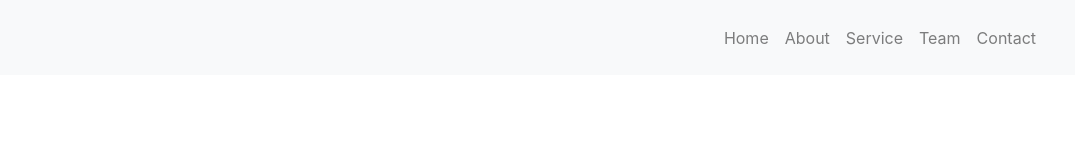
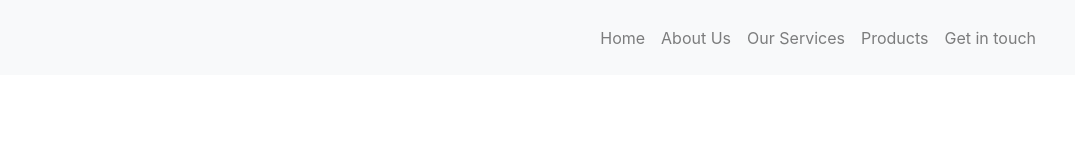
Before and after one commit to willokans/BootStrap4Site, a plain HTML site: page index.html in a window 1280 px wide. Shown: the full height of the page, 205-1280 px from the left. Drawn offline with nearby package versions, Linux system fonts and the light colour scheme.

Commit message:
update nav bar

```diff
--- a/index.html
+++ b/index.html
@@ -27,16 +27,16 @@
 					<a class="nav-link" href="#">Home</a>
 				</li>
 				<li class="nav-item">
-					<a class="nav-link" href="#">About</a>
+					<a class="nav-link" href="#">About Us</a>
 				</li>
 				<li class="nav-item">
-					<a class="nav-link" href="#">Service</a>
+					<a class="nav-link" href="#">Our Services</a>
 				</li>
 				<li class="nav-item">
-					<a class="nav-link" href="#">Team</a>
+					<a class="nav-link" href="#">Products</a>
 				</li>
 				<li class="nav-item">
-					<a class="nav-link" href="#">Contact</a>
+					<a class="nav-link" href="#">Get in touch</a>
 				</li>
 			</ul>
 		</div>
```
